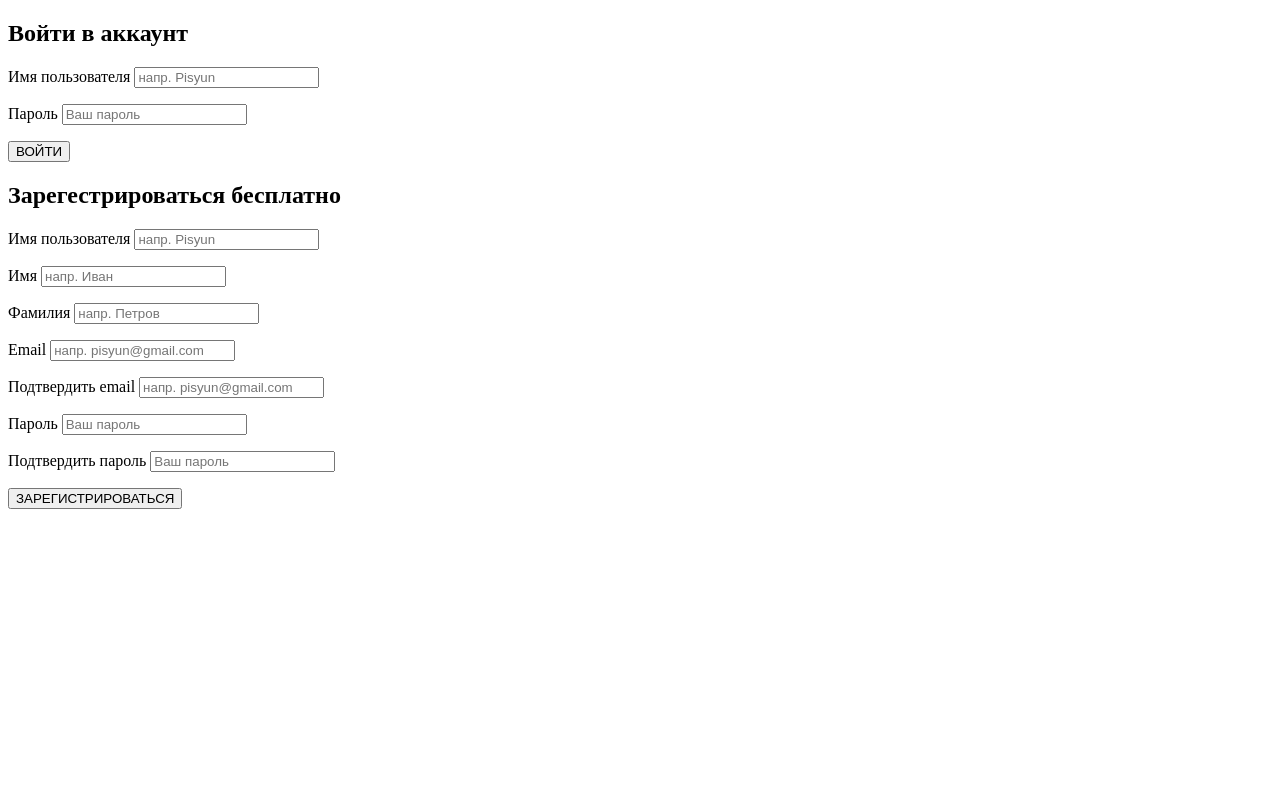
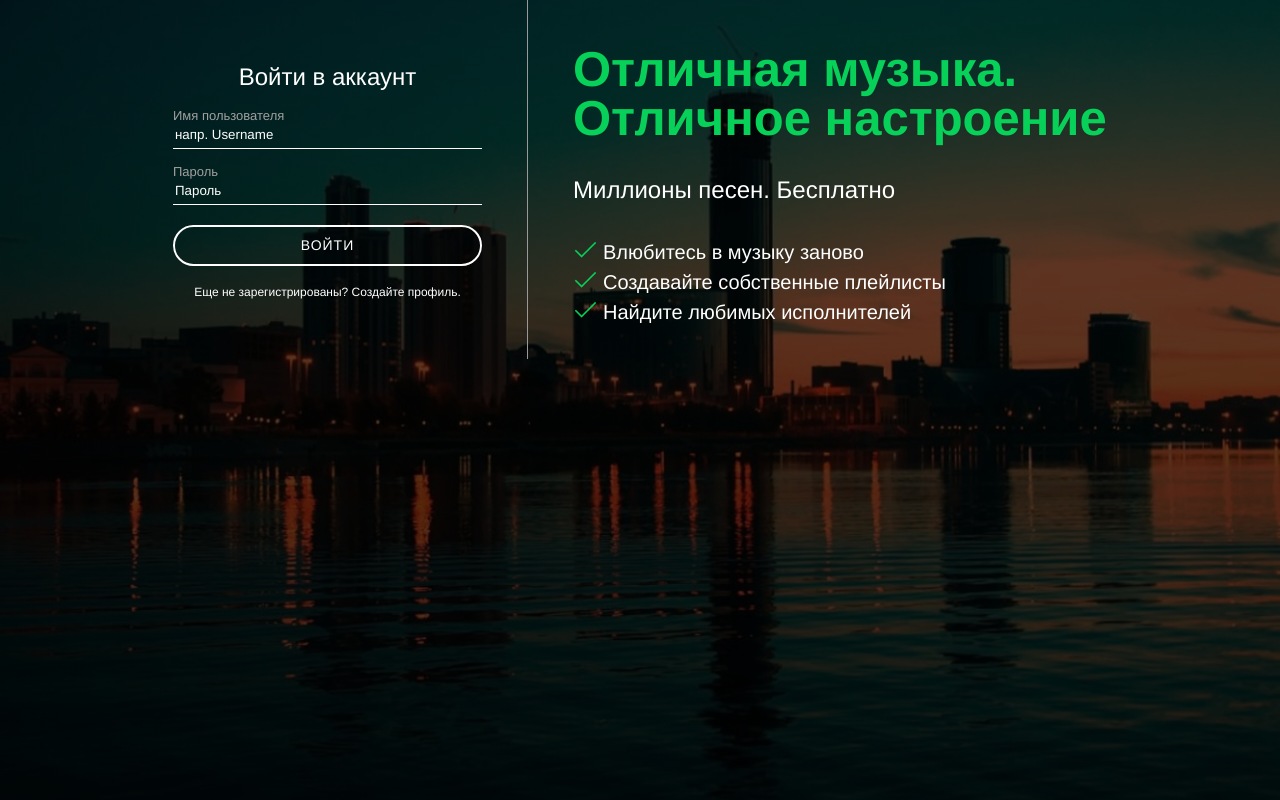
Before and after one commit to rudbar/music-service-system, a PHP site: page /register.php in a window 1280 px wide. Run offline with PHP 8.4, Linux system fonts and the light colour scheme.

Commit message:
Styled the register page

```diff
--- /dev/null
+++ b/assets/css/register.css
@@ -0,0 +1,148 @@
+html,
+body {
+	padding: 0;
+	margin: 0;
+	height: 100%;
+}
+
+#background {
+	background-color: #000;
+    background: linear-gradient(rgba(0, 0, 0, .6), rgba(0, 0, 0, .7)), url(../images/bg.jpg);
+    background-position: center;
+    background-size: cover;
+    display: table;
+    height: 100%;
+    width: 100%;
+}
+
+#loginContainer * {
+	color: #fff;
+	font-family: "Helvetica Neue", "Helvetica", "Arial", sans-serif;
+	font-weight: normal;
+	line-height: 1em;
+    box-sizing: border-box;
+}
+
+#loginContainer {
+	width: 80%;
+	margin: 0 auto;
+	position: relative;
+	max-width: 1024px;
+}
+
+::-webkit-input-placeholder { /* WebKit, Blink, Edge */
+    color:    #fff;
+}
+:-moz-placeholder { /* Mozilla Firefox 4 to 18 */
+   color:    #fff;
+   opacity:  1;
+}
+::-moz-placeholder { /* Mozilla Firefox 19+ */
+   color:    #fff;
+   opacity:  1;
+}
+:-ms-input-placeholder { /* Internet Explorer 10-11 */
+   color:    #fff;
+}
+::-ms-input-placeholder { /* Microsoft Edge */
+   color:    #fff;
+}
+
+::placeholder { /* Most modern browsers support this now. */
+   color:    #fff;
+}
+
+#inputContainer {
+    width: 400px;
+    padding: 45px;
+    float: left;
+    border-right: 1px solid #999;
+}
+
+#inputContainer h2 {
+	text-align: center;
+}
+
+#inputContainer input[type="text"],
+#inputContainer input[type="email"],
+#inputContainer input[type="password"] {
+	display: block;
+    background-color: transparent;
+    border: 0;
+    border-bottom: 1px solid #fff;
+    height: 27px;
+    line-height: 27px;
+    width: 100%;
+}
+
+#inputContainer label {
+	color: #a0a0a0;
+    font-size: 13px;
+    display: block;
+    margin-top: 15px;
+}
+
+#inputContainer button {
+	background-color: transparent;
+    border: 2px solid #fff;
+    border-radius: 250px;
+    color: #fff;
+    display: block;
+    font-size: 14px;
+    letter-spacing: 1px;
+    margin: 20px auto;
+    height: 41px;
+    width: 100%;
+}
+
+#inputContainer button:hover {
+	cursor: pointer;
+}
+
+.hasAccountText span {
+	font-weight: bold;
+    font-size: 12px;
+    cursor: pointer;
+}
+
+.hasAccountText {
+	text-align: center;
+}
+
+#registerForm,
+#loginForm {
+	display: none;
+}
+
+#loginText {
+    padding: 45px;
+    display: table-cell;
+    width: 100%;
+}
+
+#loginText h1 {
+    color: #07d159;
+    font-size: 49px;
+    font-weight: bold;
+}
+
+#loginText h2 {
+    margin: 35px 0;
+}
+
+#loginText ul {
+    padding: 0;
+}
+
+#loginText li {
+    font-size: 20px;
+    list-style-type: none;
+    padding: 5px 30px;
+    background: url(../images/icons/checkmark.png) no-repeat 0 0;
+}
+
+#inputContainer .errorMessage {
+    color: #07d159;
+    font-size: 12px;
+    display: block;
+}
--- /dev/null
+++ b/assets/js/register.js
@@ -0,0 +1,12 @@
+$(document).ready(function() {
+	$("#hideLogin").click(function() {
+		$("#loginForm").hide();
+		$("#registerForm").show();
+	});
+
+	$("#hideRegister").click(function() {
+		$("#loginForm").show();
+		$("#registerForm").hide();
+	});
+
+});
--- a/includes/classes/Account.php
+++ b/includes/classes/Account.php
@@ -20,7 +20,7 @@
 				return true;
 			}
 			else {
-				array_push($this->errorAr, Constants::$loginFailed);
+				array_push($this->errorArray, Constants::$loginFailed);
 				return false;
 			}
 
--- a/register.php
+++ b/register.php
@@ -16,14 +16,43 @@
 ?>
 
 
-<!DOCTYPE html>
 <html lang="ru">
 <head>
     <meta charset="UTF-8">
     <meta name="viewport" content="width=device-width, initial-scale=1.0">
     <title>Велком</title>
+
+    <link rel="stylesheet" type="text/css" href="assets/css/register.css">
+
+    <script src="https://ajax.googleapis.com/ajax/libs/jquery/3.5.1/jquery.min.js"></script>
+    <script src="assets/js/register.js"></script>
 </head>
 <body>
+	<?php
+
+	if(isset($_POST['registerButton'])) {
+		echo '<script>
+				$(document).ready(function() {
+					$("#loginForm").hide();
+					$("#registerForm").show();
+				});
+			</script>';
+	}
+	else {
+		echo '<script>
+				$(document).ready(function() {
+					$("#loginForm").show();
+					$("#registerForm").hide();
+				});
+			</script>';
+	}
+
+	?>
+
+
+	<div id="background">
+
+		<div id="loginContainer">
 
 			<div id="inputContainer">
 				<form id="loginForm" action="register.php" method="POST">
@@ -31,14 +60,18 @@
 					<p>
 						<?php echo $account->getError(Constants::$loginFailed); ?>
 						<label for="loginUsername">Имя пользователя</label>
-				<input id="loginUsername" name="loginUsername" type="text" placeholder="напр. Pisyun" required>
+						<input id="loginUsername" name="loginUsername" type="text" placeholder="напр. Username" value="<?php getInputValue('loginUsername') ?>" required>
 					</p>
 					<p>
 						<label for="loginPassword">Пароль</label>
-				<input id="loginPassword" name="loginPassword" type="password" placeholder="Ваш пароль" required>
+						<input id="loginPassword" name="loginPassword" type="password" placeholder="Пароль" required>
 					</p>
 
 					<button type="submit" name="loginButton">ВОЙТИ</button>
+
+					<div class="hasAccountText">
+						<span id="hideLogin">Еще не зарегистрированы? Создайте профиль.</span>
+					</div>
 
 				</form>
 
@@ -46,7 +79,7 @@
 
 
 				<form id="registerForm" action="register.php" method="POST">
-			<h2>Зарегестрироваться бесплатно</h2>
+					<h2>Зарегистрироваться бесплатно</h2>
 					<p>
 						<?php echo $account->getError(Constants::$usernameCharacters); ?>
 						<?php echo $account->getError(Constants::$usernameTaken); ?>
@@ -84,17 +117,34 @@
 						<?php echo $account->getError(Constants::$passwordNotAlphanumeric); ?>
 						<?php echo $account->getError(Constants::$passwordCharacters); ?>
 						<label for="password">Пароль</label>
-				<input id="password" name="password" type="password" placeholder="Ваш пароль" required>
+						<input id="password" name="password" type="password" placeholder="Пароль" required>
 					</p>
 
 					<p>
 						<label for="password2">Подтвердить пароль</label>
-				<input id="password2" name="password2" type="password" placeholder="Ваш пароль" required>
+						<input id="password2" name="password2" type="password" placeholder="Пароль" required>
 					</p>
 
 					<button type="submit" name="registerButton">ЗАРЕГИСТРИРОВАТЬСЯ</button>
 
+					<div class="hasAccountText">
+						<span id="hideRegister">Уже зарегистрированы? Можете войти.</span>
+					</div>
+
 				</form>
+			</div>
+
+			<div id="loginText">
+				<h1>Отличная музыка. Отличное настроение</h1>
+				<h2>Миллионы песен. Бесплатно</h2>
+				<ul>
+					<li>Влюбитесь в музыку заново</li>
+					<li>Создавайте собственные плейлисты</li>
+					<li>Найдите любимых исполнителей</li>
+				</ul>
+			</div>
+
+		</div>
 	</div>
 
 </body>
```
Also changed, not shown: assets/images/bg.jpg (added), assets/images/bg1.jpg (added), assets/images/icons/checkmark.png (added). Lines whose indentation alone changed are shown as unchanged.
